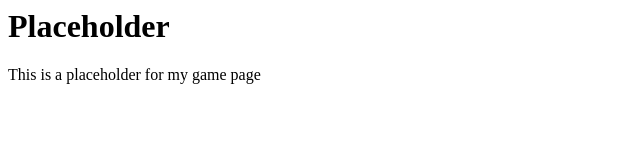
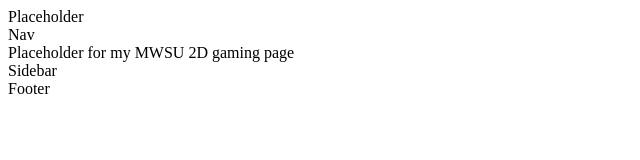
Before and after one commit to loomisc78/Mwsu-2D-Gaming-Confair, a plain HTML site: page index.html in a window 1280 px wide. Shown: the whole page, without its empty margins (0-640 px from the left). Drawn offline with nearby package versions, Linux system fonts and the light colour scheme.

Commit message:
changed placeholder page

```diff
--- a/index.html
+++ b/index.html
@@ -1,2 +1,35 @@
-<h1> Placeholder</h1>
-<p> This is a placeholder for my game page</p>
+<!DOCTYPE html>
+<html>
+<head>
+  <meta charset="utf-8" />
+  <title>HTML5 basic skeleton</title>
+  <script type="text/javascript" src="http://code.jquery.com/jquery-latest.min.js"></script>
+  <!--[if lt IE 9]>
+    <script src="http://html5shiv.googlecode.com/svn/trunk/html5.js"></script>
+  <![endif]-->
+  <style type="text/css">
+    header, section, footer, aside, nav, article, figure, audio, video, canvas  { display:block; }
+  </style>
+</head>
+<body>
+  <div id="wrapper">
+    <header>
+      Placeholder
+    </header>
+    <nav>
+      Nav
+    </nav>
+    <section id="content">
+      <article>
+        Placeholder for my MWSU 2D gaming page
+      </article>
+    </section>
+    <aside>
+      Sidebar
+    </aside>
+    <footer>
+      Footer
+    </footer>
+  </div>
+</body>
+</html>
```
